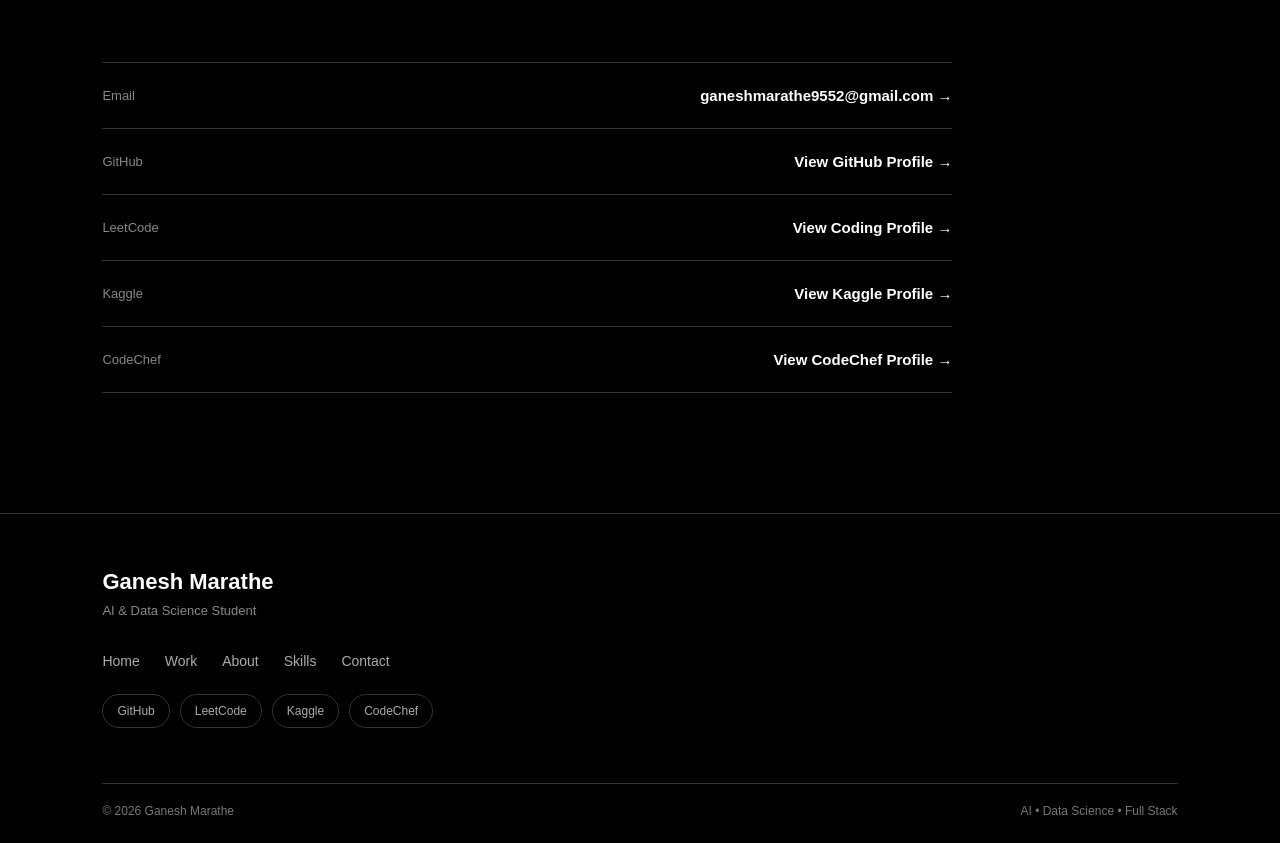
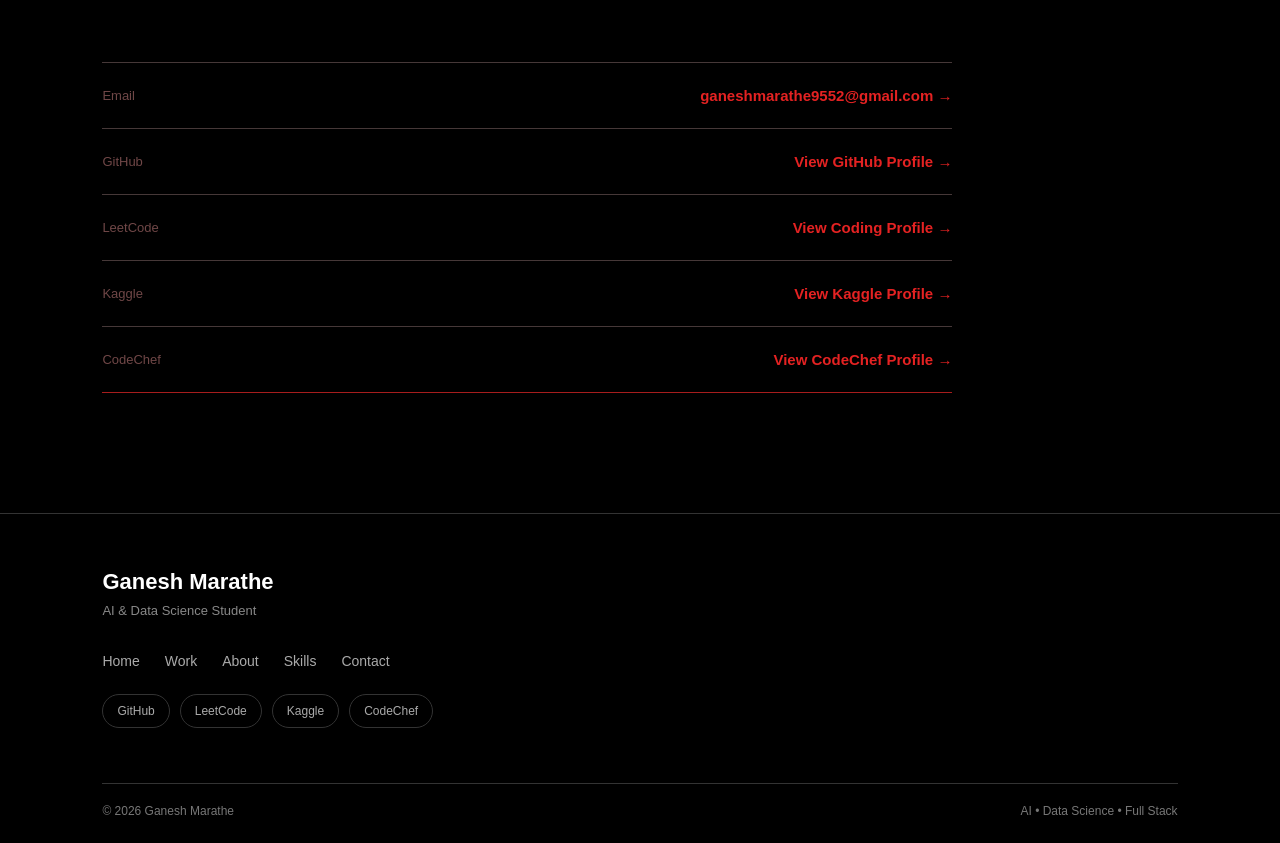
Before and after one commit to Ganesh-marathe/carriers-website, a website built with Vite: page index.html in a window 1280 px wide. Shown: the part 6023-6866 px from the top of the page. Built offline with nearby package versions, Linux system fonts and the light colour scheme; files whose address does not match are found by name.

Commit message:
Correction contect.css file

```diff
--- a/src/components/Contact/contact.css
+++ b/src/components/Contact/contact.css
@@ -39,14 +39,14 @@
   justify-content: space-between;
   align-items: center;
   padding: 24px 0;
-  border-top: 1px solid #333333;
-  color: #ffffff;
+  border-top: 1px solid #463838;
+  color: #e42222;
   text-decoration: none;
   transition: 0.2s ease;
 }
 
 .contact-links a:last-child {
-  border-bottom: 1px solid #333333;
+  border-bottom: 1px solid #a71d1d;
 }
 
 .contact-links a:hover {
@@ -54,7 +54,7 @@
 }
 
 .contact-links span {
-  color: #888888;
+  color: #704747;
   font-size: 13px;
 }
 
```
